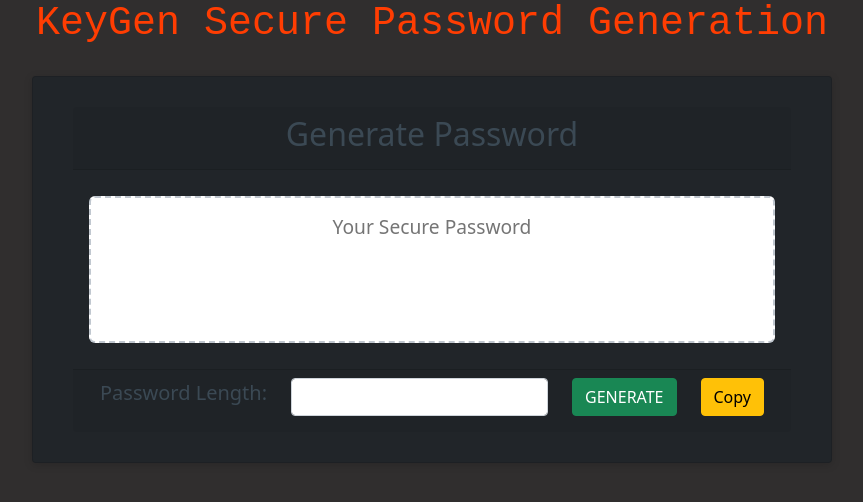
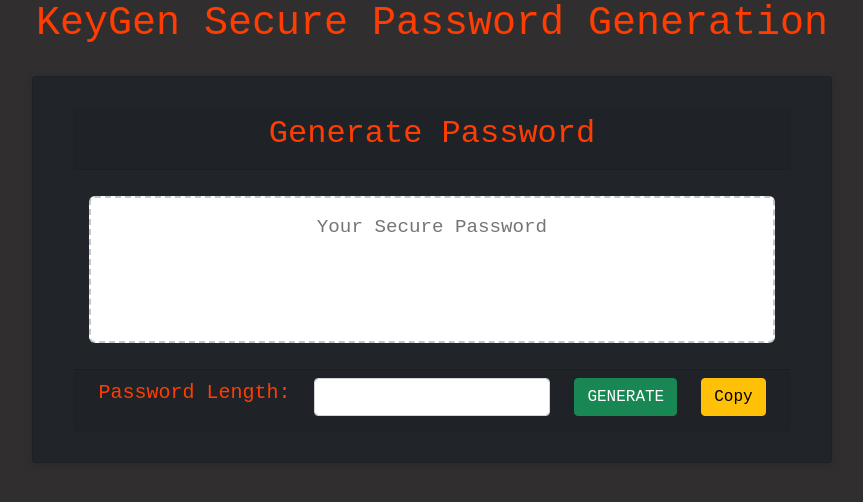
Before and after one commit to puentebravo/KeyGen-2.0, a React (Create React App) app in the folder Client/: page / in a window 1280 px wide. Shown: the top 502 px of the page, without its empty margins (208-1071 px from the left). Built offline with nearby package versions, Linux system fonts and the light colour scheme.

Commit message:
changed text and border color

```diff
--- a/Client/src/components/passcard/passcard.css
+++ b/Client/src/components/passcard/passcard.css
@@ -1,10 +1,11 @@
 .card {
-    background-color: hsl(0, 0%, 100%);
     border-radius: 5px;
     border-width: 1px;
+    border-color: rgb(255, 61, 2);
     box-shadow: rgba(0, 0, 0, 0.15) 0px 2px 8px 0px;
-    color: hsl(206, 17%, 28%);
     font-size: 18px;
+    font-family: monospace;
+    color: rgb(255, 61, 2);
     margin: 0 auto;
     max-width: 800px;
     padding: 30px 40px;
```
